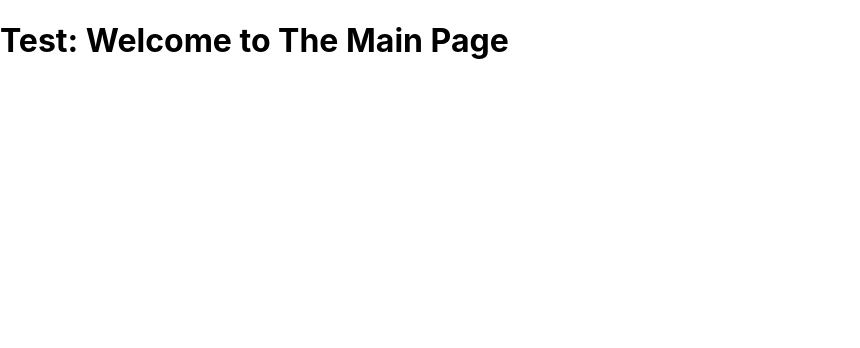
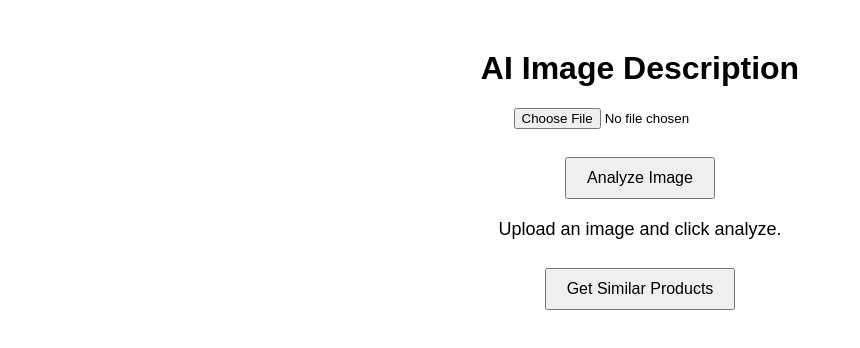
Before and after one commit to alison-mgg/SENG401_JewelryApp, a React (Create React App) app in the folder Frontend/dupe-machine/: page /main in a window 1280 px wide. Shown: the top 348 px of the page, without its empty margins (0-860 px from the left). Built offline with nearby package versions, Linux system fonts and the light colour scheme.

Commit message:
uploaded the gemini testing from the working backend integration and then connected it to this - styling and connection to frontend not done

```diff
--- a/Frontend/dupe-machine/src/pages/MainPage.js
+++ b/Frontend/dupe-machine/src/pages/MainPage.js
@@ -1,13 +1,91 @@
-import React, { useEffect, useState } from "react";
+// import React, { useEffect, useState } from "react";
 import { Link } from "react-router-dom";
 import "../styling/MainPage.css";
 
-function MainPage() {
+import React, { useState } from "react";
+
+function ImageDescription() {
+  const [description, setDescription] = useState("Upload an image and click analyze.");
+  const [selectedFile, setSelectedFile] = useState(null);
+  const [imagePreview, setImagePreview] = useState(null);
+  const [similarProducts, setSimilarProducts] = useState("");  // New state for similar products
+
+  const handleFileChange = (event) => {
+    const file = event.target.files[0];
+    if (file) {
+      setSelectedFile(file);
+      setImagePreview(URL.createObjectURL(file)); // Show preview of uploaded image
+    }
+  };
+
+  const uploadAndAnalyzeImage = async () => {
+    if (!selectedFile) {
+      setDescription("Please select an image first.");
+      return;
+    }
+
+    const formData = new FormData();
+    formData.append("image", selectedFile);
+
+    try {
+      const response = await fetch("http://localhost:5000/upload", {
+        method: "POST",
+        body: formData,
+      });
+
+      const data = await response.json();
+
+      if (data.error) {
+        setDescription("Error: " + data.error);
+      } else {
+        setDescription("Description: " + data.description);
+      }
+    } catch (error) {
+      setDescription("Failed to upload image. Error: " + error.message);
+    }
+  };
+
+  const handleGetSimilarProducts = async () => {
+    try {
+      const response = await fetch("http://localhost:5000/similar-products", {
+        method: "POST",
+        headers: {
+          "Content-Type": "application/json",
+        },
+        body: JSON.stringify({
+          description: description,  // Send the description extracted from the image
+        }),
+      });
+
+      const data = await response.json();
+
+      if (data.error) {
+        setSimilarProducts("Error: " + data.error);
+      } else {
+        setSimilarProducts("Similar Products: " + data.similar_products);
+      }
+    } catch (error) {
+      setSimilarProducts("Failed to get similar products. Error: " + error.message);
+    }
+  };
+
   return (
-    <div className="mainpage-container">
-            <h1 className="page-title">Test: Welcome to The Main Page</h1>
+    <div style={{ textAlign: "center", marginTop: "50px", fontFamily: "Arial, sans-serif" }}>
+      <h1>AI Image Description</h1>
+      <input type="file" accept="image/*" onChange={handleFileChange} />
+      <br />
+      {imagePreview && <img src={imagePreview} alt="Preview" style={{ maxWidth: "300px", marginTop: "10px" }} />}
+      <br />
+      <button onClick={uploadAndAnalyzeImage} style={{ padding: "10px 20px", fontSize: "16px", cursor: "pointer", marginTop: "10px" }}>
+        Analyze Image
+      </button>
+      <p style={{ marginTop: "20px", fontSize: "18px" }}>{description}</p>
+      <button onClick={handleGetSimilarProducts} style={{ padding: "10px 20px", fontSize: "16px", cursor: "pointer", marginTop: "10px" }}>
+        Get Similar Products
+      </button>
+      <p>{similarProducts}</p>  {/* Display similar products here */}
     </div>
   );
 }
 
-export default MainPage;
+export default ImageDescription;
```
